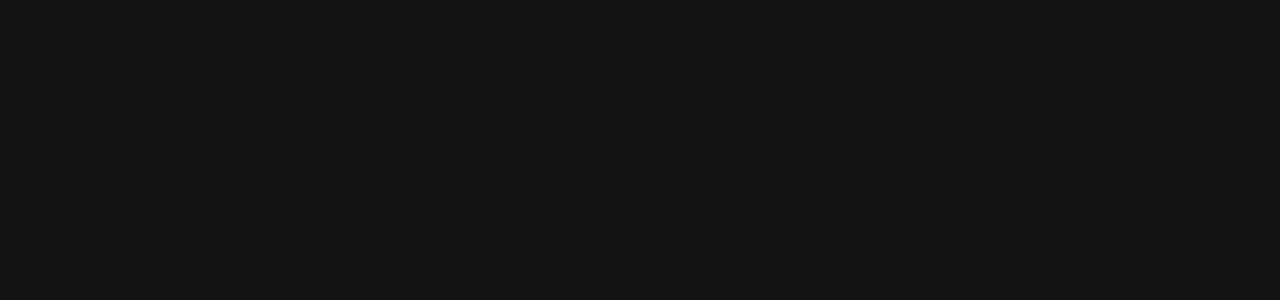
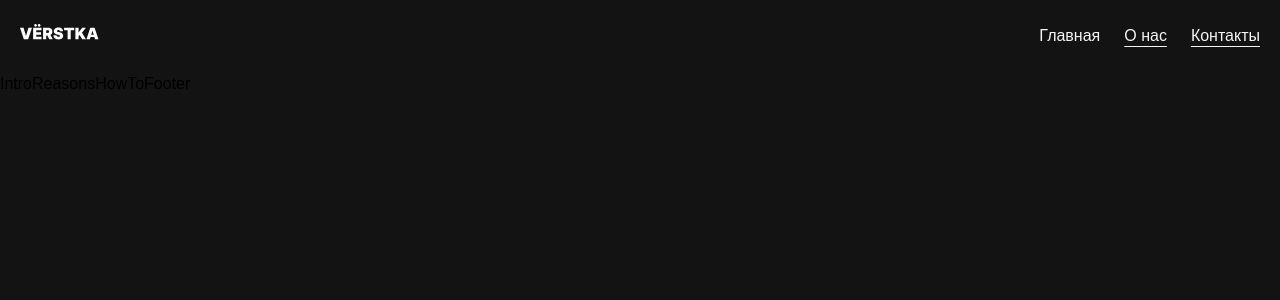
Before and after one commit to CyrilLaz/from-scratch, a Next.js app: page / in a window 1280 px wide. Shown: the top 300 px of the page. Built offline with nearby package versions, Linux system fonts and the light colour scheme.

Commit message:
feat: header

```diff
--- /dev/null
+++ b/app/components/blocks/Header/Header.module.scss
@@ -0,0 +1,22 @@
+.header {
+    @apply flex px-1.25 py-1.5 items-start justify-between;
+
+    &__nav {
+
+        > ul {
+            @apply sm:flex;
+            > li {
+                @apply mb-3 last-of-type:mb-0 sm:mx-3 sm:mb-0 sm:last-of-type:mr-0;
+            }
+        }
+    }
+
+    &__link {
+        @apply text-link;
+        text-underline-offset: 0.3em;
+
+        &_active {
+            @apply text-link_active;
+        }
+    }
+}
--- /dev/null
+++ b/app/components/blocks/Header/Header.tsx
@@ -0,0 +1,36 @@
+import { FC } from 'react'
+import styles from './Header.module.scss'
+import { Layout } from 'components/Layout/Layout'
+import Image from 'next/image'
+import logo from '@/assets/images/logo.svg'
+import Link from 'next/link'
+import classNames from 'classnames'
+
+export const Header: FC = () => {
+    return (
+        <Layout>
+            <header className={styles.header}>
+                <Image
+                    alt="logo"
+                    src={logo}
+                    draggable={false}
+                    unoptimized
+                    className={styles.header__logo}
+                />
+                <nav className={styles.header__nav}>
+                    <ul>
+                        <li>
+                            <Link className={classNames(styles.header__link,{[styles.header__link_active]:true})} href={'#'}>Главная</Link>
+                        </li>
+                        <li>
+                            <Link className={classNames(styles.header__link, {[styles.header__link_active]:false})}  href={'#'}>O нас</Link>
+                        </li>
+                        <li>
+                            <Link className={classNames(styles.header__link, {[styles.header__link_active]:false})}  href={'#'}>Контакты</Link>
+                        </li>
+                    </ul>
+                </nav>
+            </header>
+        </Layout>
+    )
+}
--- a/pages/index.tsx
+++ b/pages/index.tsx
@@ -1,6 +1,14 @@
-import '@/assets/slyles/globals.scss';
+import '@/assets/slyles/globals.scss'
+import { Header } from 'components/blocks/Header/Header'
 
-export default function Home () {
-  return (<></>)
-
+export default function Home() {
+    return (
+        <>
+            <Header />
+            {'Intro'}
+            {'Reasons'}
+            {'HowTo'}
+            {'Footer'}
+        </>
+    )
 }
```
